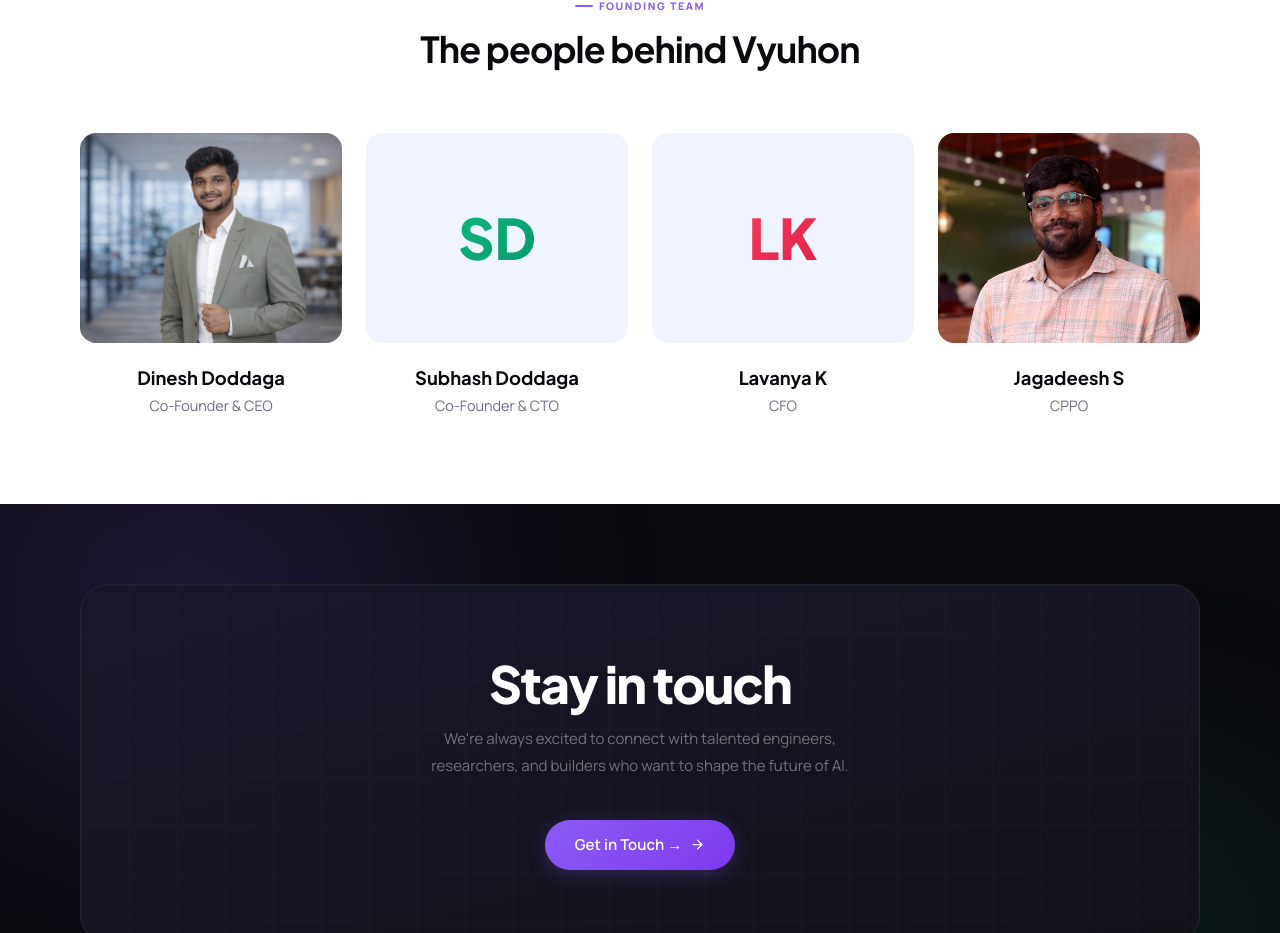
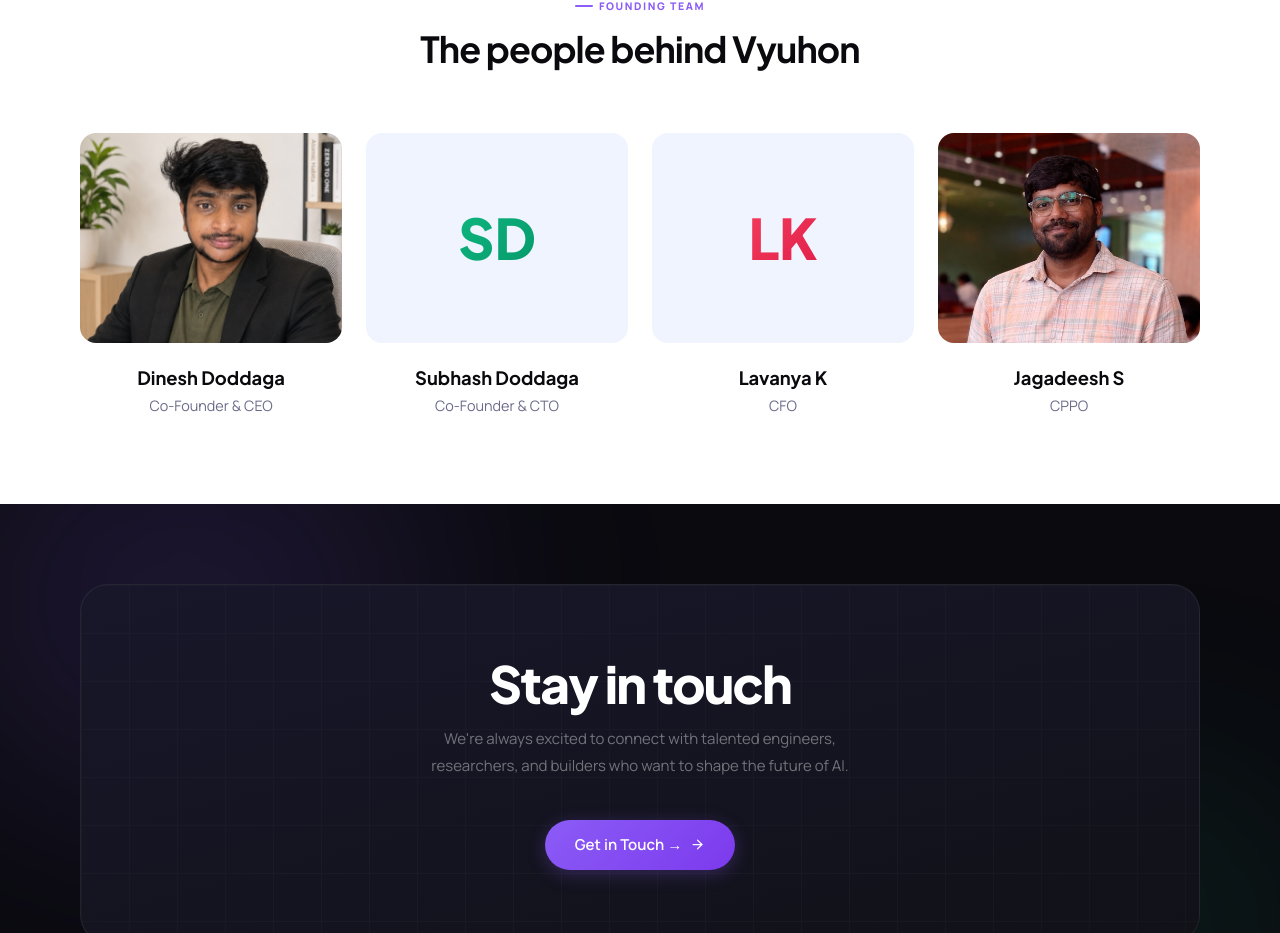
Before and after one commit to vyuhon-tech/vyuhon-v2, a React (Vite) app: page /about in a window 1280 px wide. Shown: the part 1958-2891 px from the top of the page. Built offline with nearby package versions, Linux system fonts and the light colour scheme.

Commit message:
feat: update CEO profile image to version 4 in About page

```diff
--- a/src/pages/About.jsx
+++ b/src/pages/About.jsx
@@ -9,7 +9,7 @@ const TEAM = [
     initials: 'DD',
     name: 'Dinesh Doddaga',
     role: 'Co-Founder & CEO',
-    image: '/team-dinesh-v3.jpeg',
+    image: '/team-dinesh-v4.jpeg',
     bio: 'Designer and Product Manager with a sharp eye for user experience. Leads the product vision at Vyuhon, translating complex AI capabilities into intuitive, human-centred interfaces.',
 
     gradA: '#8B5CF6', gradB: '#7C3AED',
```
Also changed, not shown: public/team-dinesh-v4.jpeg (added).
